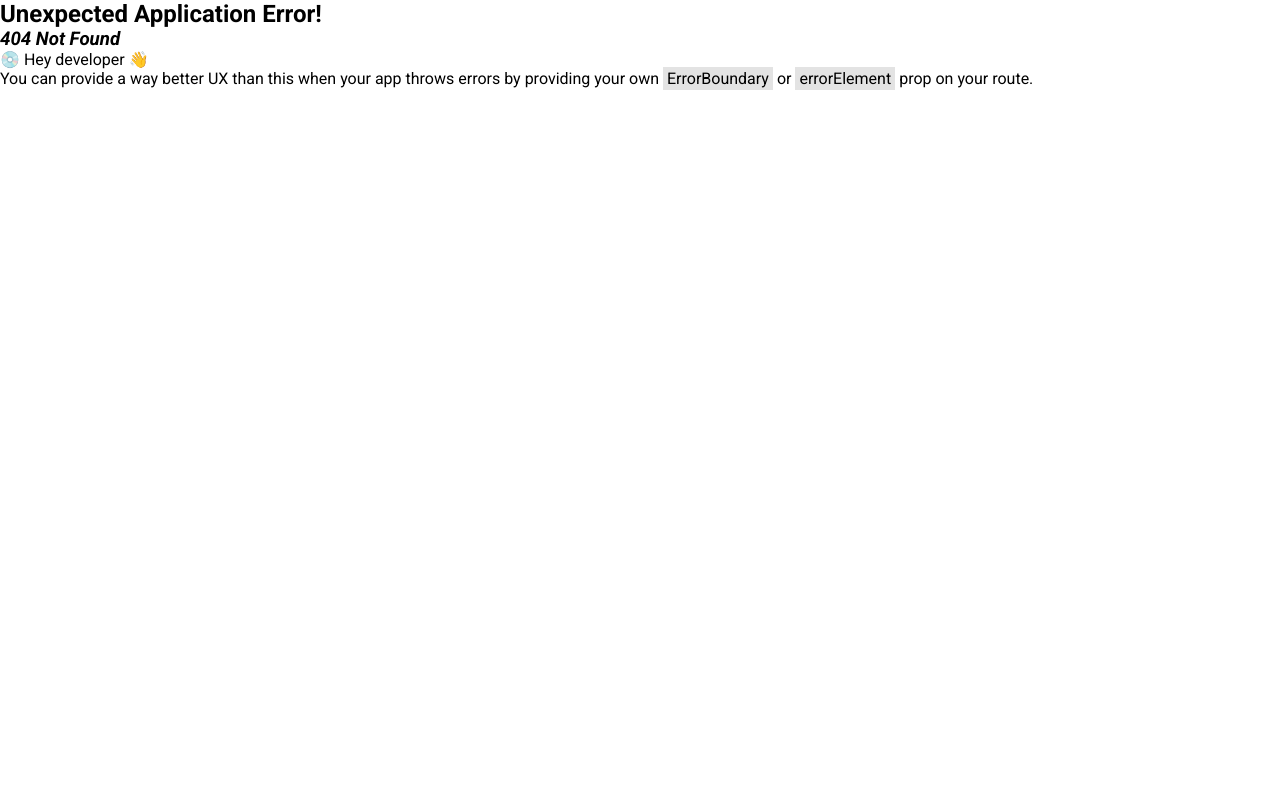
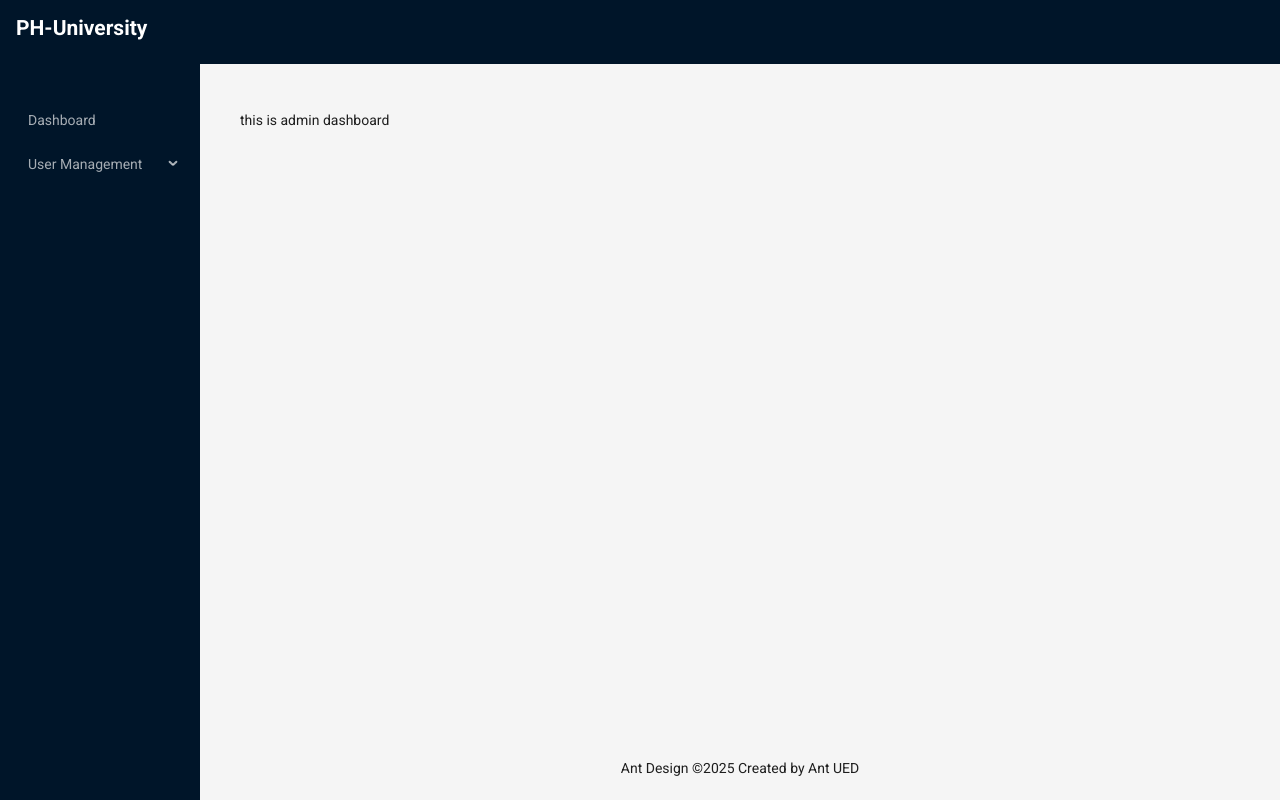
Before and after one commit to Sajjad177/PH-UNIVERSITY-CLIENT, a React (Vite) app: page /faculty/dashboard in a window 1280 px wide. Before the commit this address had no page. Built offline with nearby package versions, Linux system fonts and the light colour scheme.

Commit message:
dynamic way to handle route and navlink

```diff
--- a/src/Components/About.tsx
+++ /dev/null
@@ -1,10 +0,0 @@
-
-const About = () => {
-    return (
-        <div>
-            this is about page
-        </div>
-    );
-};
-
-export default About;
--- a/src/Components/layout/MainLayout.tsx
+++ b/src/Components/layout/MainLayout.tsx
@@ -1,27 +1,7 @@
-import { Layout, Menu, MenuProps } from "antd";
-import { NavLink, Outlet } from "react-router-dom";
+import { Layout, Menu } from "antd";
+import { Outlet } from "react-router-dom";
+import { adminSidebarItems } from "../../routes/admin.routes";
 const { Header, Content, Footer, Sider } = Layout;
-
-const items: MenuProps["items"] = [
-  {
-    key: "Dashboard",
-    label: <NavLink to="/admin/dashboard">Dashboard</NavLink>,
-  },
-  {
-    key: "User Management",
-    label: "User Management",
-    children: [
-      {
-        key: "Create Student",
-        label: <NavLink to={"/admin/create-student"}>Create Student</NavLink>,
-      },
-      {
-        key: "Crate Faculty",
-        label: <NavLink to="/admin/create-faculty">Create Faculty</NavLink>,
-      },
-    ],
-  },
-];
 
 const MainLayout = () => {
   return (
@@ -43,7 +23,7 @@
           theme="dark"
           mode="inline"
           defaultSelectedKeys={["4"]}
-          items={items}
+          items={adminSidebarItems}
         />
       </Sider>
       <Layout>
--- /dev/null
+++ b/src/pages/admin/CreateAdmin.tsx
@@ -0,0 +1,10 @@
+
+const CreateAdmin = () => {
+    return (
+        <div>
+            this is admin create router
+        </div>
+    );
+};
+
+export default CreateAdmin;
--- /dev/null
+++ b/src/routes/admin.routes.tsx
@@ -0,0 +1,115 @@
+import CreateStudent from "../pages/admin/CreateStudent.tsx";
+import CreateFaculty from "../pages/admin/CreateFaculty.tsx";
+import AdminDashboard from "../pages/admin/AdminDashboard.tsx";
+import CreateAdmin from "../pages/admin/CreateAdmin.tsx";
+import { ReactNode } from "react";
+import { NavLink } from "react-router-dom";
+
+type TRoute = {
+  path: string;
+  element: ReactNode;
+};
+
+type TSidebarItem = {
+  key: string;
+  label: ReactNode;
+  children?: TSidebarItem[];
+}
+
+const adminPaths = [
+  {
+    name: "Dashboard",
+    path: "dashboard",
+    element: <AdminDashboard />,
+  },
+  {
+    name: "User Management",
+    children: [
+      {
+        name: "Create Admin",
+        path: "create-admin",
+        element: <CreateAdmin />,
+      },
+      {
+        name: "Create Faculty",
+        path: "create-faculty",
+        element: <CreateFaculty />,
+      },
+      {
+        name: "Create Student",
+        path: "create-student",
+        element: <CreateStudent />,
+      },
+      {
+        name: "Create Member",
+        path: "create-member",
+        element: <CreateStudent />,
+      },
+    ],
+  },
+];
+
+//TODO:1 -> dynamic way to admin sidebar
+export const adminSidebarItems = adminPaths.reduce(
+  (acc: TSidebarItem[], item) => {
+    if (item.path && item.name) {
+      acc.push({
+        key: item.name,
+        label: <NavLink to={`/admin/${item.path}`}>{item.name}</NavLink>,
+      });
+    }
+
+    if (item.children) {
+      acc.push({
+        key: item.name,
+        label: item.name,
+        children: item.children.map((child) => ({
+          key: child.name,
+          label: <NavLink to={`/admin/${child.path}`}>{child.name}</NavLink>,
+        })),
+      });
+    }
+
+    return acc;
+  },
+  []
+);
+
+//TODO:2 -> dynamic way to create routes
+export const adminRoutes = adminPaths.reduce((acc: TRoute[], item) => {
+  if (item.path && item.element) {
+    acc.push({
+      path: item.path,
+      element: item.element,
+    });
+  }
+
+  if (item.children) {
+    item.children.forEach((child) => {
+      acc.push({
+        path: child.path,
+        element: child.element,
+      });
+    });
+  }
+
+  return acc;
+}, []);
+
+//! this is static way to create routes
+// const adminPaths = [
+//   {
+//     path: "dashboard",
+//     element: <AdminDashboard />,
+//   },
+//   {
+//     path: "create-student",
+//     element: <CreateStudent />,
+//   },
+//   {
+//     path: "create-faculty",
+//     element: <CreateFaculty />,
+//   },
+// ];
+
+// export default adminPaths;
```
Also changed, not shown: src/Components/layout/AdminLayout.tsx (deleted, +0 -10 lines), src/routes/routes.tsx (+14 -24 lines).
